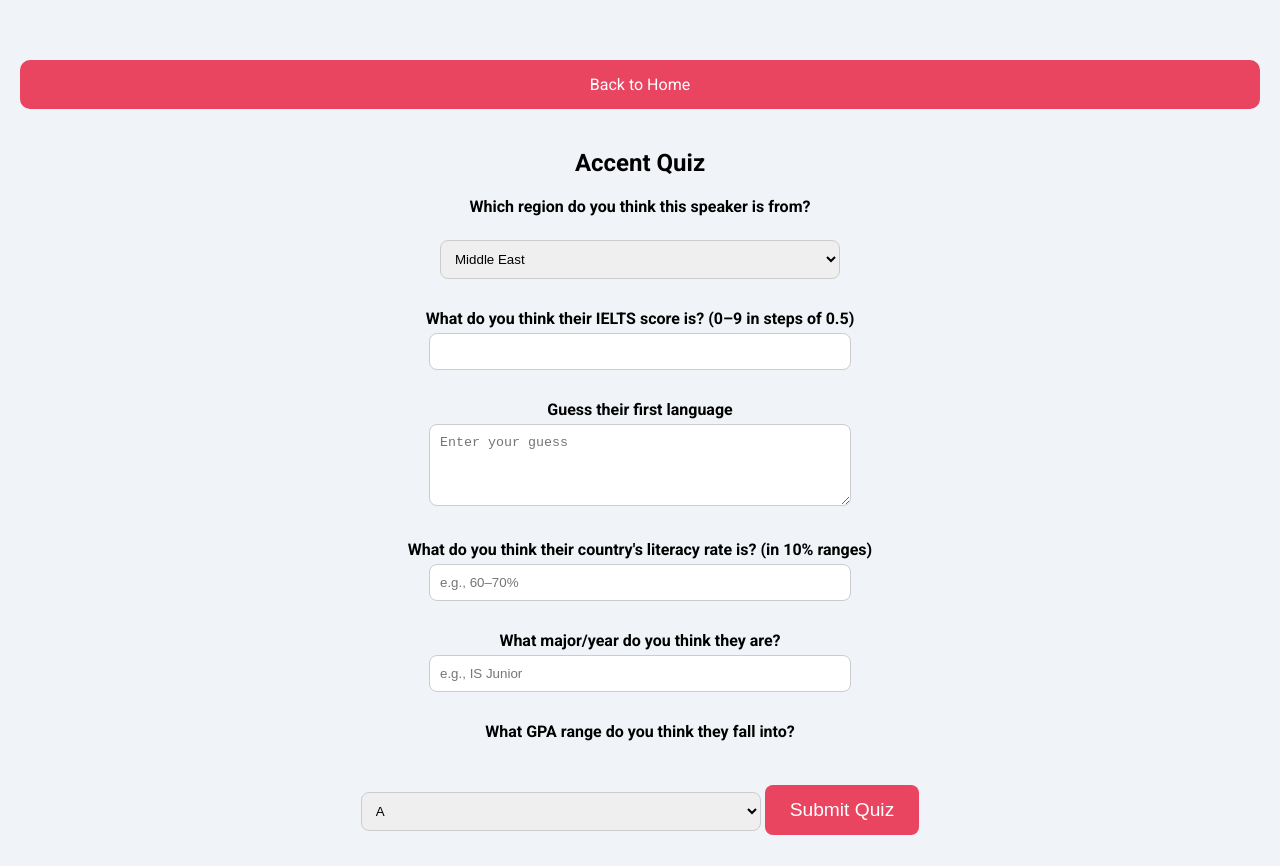
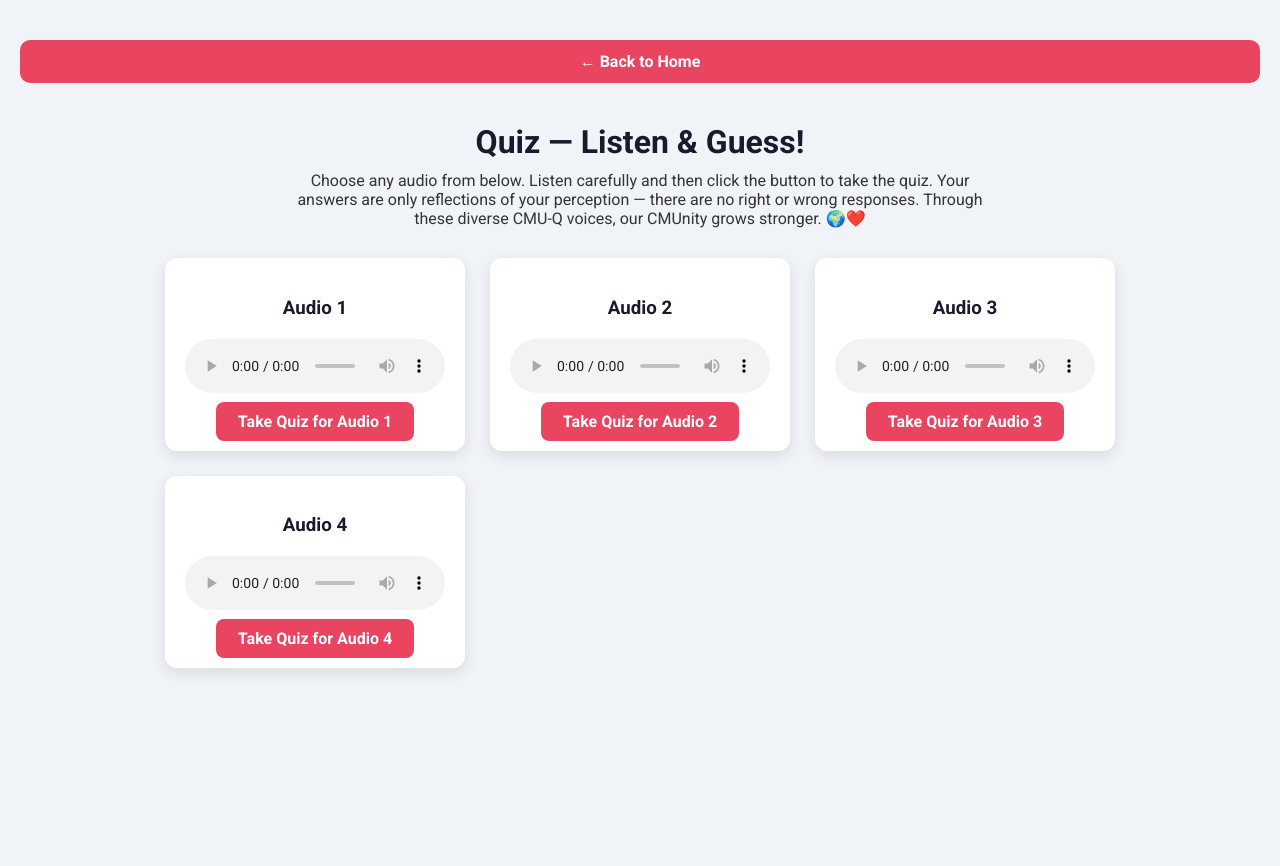
Before and after one commit to anuragdasa1/AccentX, a plain HTML site: page quiz.html in a window 1280 px wide. After the commit the page ends 800 px from the top, so only its background shows below. Drawn offline with Linux system fonts and the light colour scheme.

Commit message:
Update quiz.html

```diff
--- a/quiz.html
+++ b/quiz.html
@@ -5,145 +5,140 @@
 <meta name="viewport" content="width=device-width, initial-scale=1.0">
 <title>Accent Quiz - AccentX</title>
 <link href="https://fonts.googleapis.com/css2?family=Roboto:wght@400;700&display=swap" rel="stylesheet">
+
 <style>
-:root { --primary-color:#1a1a2e; --secondary-color:#e94560; --hover-color:#16213e; }
-body { font-family: 'Roboto', sans-serif; background:#f0f4f8; margin:0; padding:20px; text-align:center; }
-h1 { color: var(--primary-color); margin-bottom: 30px;}
-label { display:block; margin:15px 0 5px; font-weight:bold;}
-input, select, textarea { padding:10px; width:80%; max-width:400px; border-radius:5px; border:1px solid #ccc;}
-button { margin-top:20px; padding:15px 30px; font-size:1.2rem; border:none; border-radius:10px; background:var(--secondary-color); color:white; cursor:pointer; transition:0.2s;}
-button:hover { background:var(--hover-color); transform: scale(1.05);}
-.result { margin-top:30px; font-weight:bold; }
-audio { margin-top:20px; outline:none; width:80%; max-width:400px;}
-.back-btn { display:block; margin:40px auto; padding:15px 30px; background: var(--secondary-color); color:white; text-decoration:none; border-radius:10px;}
-.back-btn:hover { background: var(--hover-color);}
-</style>
-</head>
-<body>
-<a class="back-btn" href="index.html">Back to Home</a>
-<div class="container">
-<h2>Accent Quiz</h2>
+:root {
+    --primary-color:#1a1a2e;
+    --secondary-color:#e94560;
+    --hover-color:#16213e;
+}
 
-<form action="https://docs.google.com/forms/d/e/YOUR_FORM_ID/formResponse" method="POST" target="_blank">
+body {
+    font-family: 'Roboto', sans-serif;
+    background:#f0f4f8;
+    margin:0;
+    padding:20px;
+    text-align:center;
+}
+h1 {
+    color: var(--primary-color);
+    margin-bottom: 10px;
+}
+p {
+    color:#333;
+    max-width:700px;
+    margin:0 auto 30px;
+}
 
-    <!-- Region Guess -->
-    <label>Which region do you think this speaker is from?</label><br>
-    <select name="entry.REGION_ID" required
-            style="width:100%; padding:10px; border-radius:8px; margin-bottom:15px;">
-        <option>Middle East</option>
-        <option>Africa</option>
-        <option>South Asia</option>
-        <option>Central Asia</option>
-        <option>China</option>
-    </select>
+.back-btn {
+    display:block;
+    margin:20px auto 40px;
+    padding:12px 25px;
+    background: var(--secondary-color);
+    color:white;
+    text-decoration:none;
+    border-radius:10px;
+    font-weight:bold;
+}
+.back-btn:hover { background: var(--hover-color); }
 
-    <!-- IELTS Guess -->
-    <label>What do you think their IELTS score is? (0–9 in steps of 0.5)</label>
-    <input type="number" name="entry.IELTS_ID" step="0.5" min="0" max="9" required
-           style="width:100%; padding:10px; border-radius:8px; margin-bottom:15px;">
-
-    <!-- First Language -->
-    <label>Guess their first language</label>
-    <textarea name="entry.FIRSTLANG_ID" required
-              placeholder="Enter your guess"
-              style="width:100%; height:60px; padding:10px; border-radius:8px; margin-bottom:15px;"></textarea>
-
-    <!-- Literacy Rate -->
-    <label>What do you think their country's literacy rate is? (in 10% ranges)</label>
-    <input type="text" name="entry.LITERACY_ID" required placeholder="e.g., 60–70%"
-           style="width:100%; padding:10px; border-radius:8px; margin-bottom:15px;">
-
-    <!-- Major / Year -->
-    <label>What major/year do you think they are?</label>
-    <input type="text" name="entry.MAJOR_ID" required placeholder="e.g., IS Junior"
-           style="width:100%; padding:10px; border-radius:8px; margin-bottom:15px;">
-
-    <!-- GPA Range -->
-    <label>What GPA range do you think they fall into?</label><br>
-    <select name="entry.GPA_ID" required
-            style="width:100%; padding:10px; border-radius:8px; margin-bottom:15px;">
-        <option>A</option>
-        <option>B</option>
-        <option>C</option>
-        <option>D</option>
-    </select>
-
-    <button type="submit"
-        style="background:#e94560; color:white; padding:14px 25px; border:none; border-radius:8px; cursor:pointer;">
-        Submit Quiz
-    </button>
-
-</form>
-</div>
-
-<script>
-// Placeholder correct answers
-const correctAnswers = {
-    country: "South Asia",
-    ielts: 7.5,
-    language: "Nepali",
-    literacy: 85,
-    major: "CS/Junior",
-    gpa: "A"
-};
-
-function checkAnswers() {
-    const form = document.getElementById("quizForm");
-    const resultDiv = document.getElementById("result");
-    const userAnswers = {
-        country: form.country.value,
-        ielts: parseFloat(form.ielts.value),
-        language: form.language.value,
-        literacy: parseInt(form.literacy.value),
-        major: form.major.value,
-        gpa: form.gpa.value
-    };
-    let score = 0;
-    if(userAnswers.country === correctAnswers.country) score++;
-    if(userAnswers.ielts === correctAnswers.ielts) score++;
-    if(userAnswers.language.toLowerCase() === correctAnswers.language.toLowerCase()) score++;
-    if(userAnswers.literacy === correctAnswers.literacy) score++;
-    if(userAnswers.major.toLowerCase() === correctAnswers.major.toLowerCase()) score++;
-    if(userAnswers.gpa === correctAnswers.gpa) score++;
-
-    resultDiv.innerHTML = `You got ${score}/6 correct! <br> Correct Answers: <br>
-    Country: ${correctAnswers.country} <br>
-    IELTS: ${correctAnswers.ielts} <br>
-    First Language: ${correctAnswers.language} <br>
-    Literacy Rate: ${correctAnswers.literacy}% <br>
-    Major/Year: ${correctAnswers.major} <br>
-    GPA: ${correctAnswers.gpa}`;
-}
 .quiz-grid {
     display: grid;
-    grid-template-columns: repeat(auto-fit, minmax(250px, 1fr)); /* max 3 columns */
-    gap: 20px;
-    max-width: 900px;
+    grid-template-columns: repeat(auto-fill, minmax(250px, 1fr));
+    gap: 25px;
+    max-width: 950px;
     margin: 0 auto;
 }
 
-.quiz-item {
-    background: var(--accent-color);
-    padding: 15px;
-    border-radius: 10px;
-    box-shadow: 0 5px 10px rgba(0,0,0,0.1);
+.audio-card {
+    background:white;
+    border-radius:12px;
+    padding:20px;
+    box-shadow:0 5px 15px rgba(0,0,0,0.1);
 }
 
-.submit-btn {
-    display: block;
-    margin: 30px auto;
-    padding: 15px 40px;
-    background: var(--secondary-color);
-    color: white;
-    border: none;
-    border-radius: 10px;
-    cursor: pointer;
-}
-.submit-btn:hover {
-    background: var(--hover-color);
-    transform: scale(1.05);
+.audio-card h3 {
+    color: var(--primary-color);
+    margin-bottom:10px;
 }
 
-</script>
+audio {
+    width:100%;
+    margin:10px 0 15px;
+}
+
+.quiz-btn {
+    padding:10px 22px;
+    background: var(--secondary-color);
+    border:none;
+    border-radius:8px;
+    color:white;
+    cursor:pointer;
+    font-weight:bold;
+    text-decoration:none;
+}
+.quiz-btn:hover { background: var(--hover-color); }
+</style>
+</head>
+
+<body>
+
+<a class="back-btn" href="index.html">← Back to Home</a>
+
+<h1>Quiz — Listen & Guess!</h1>
+<p>
+Choose any audio from below. Listen carefully and then click the button to take the quiz.
+Your answers are only reflections of your perception — there are no right or wrong responses.
+Through these diverse CMU-Q voices, our CMUnity grows stronger. 🌍❤️
+</p>
+
+<div class="quiz-grid">
+
+    <!-- AUDIO 1 -->
+    <div class="audio-card">
+        <h3>Audio 1</h3>
+        <audio controls>
+            <source src="yoyo.mp3" type="audio/mp3">
+        </audio>
+        <a class="quiz-btn" target="_blank" href="https://docs.google.com/forms/d/1DjBIqKNIo-G6zcP8rBEv9yXPsbPT73HXdCaxBSqK6xc/edit">
+            Take Quiz for Audio 1
+        </a>
+    </div>
+
+    <!-- AUDIO 2 -->
+    <div class="audio-card">
+        <h3>Audio 2</h3>
+        <audio controls>
+            <source src="ababiya.mp3" type="audio/mp3">
+        </audio>
+        <a class="quiz-btn" target="_blank" href="https://docs.google.com/forms/d/1DjBIqKNIo-G6zcP8rBEv9yXPsbPT73HXdCaxBSqK6xc/edit">
+            Take Quiz for Audio 2
+        </a>
+    </div>
+
+    <!-- AUDIO 3 -->
+    <div class="audio-card">
+        <h3>Audio 3</h3>
+        <audio controls>
+            <source src="ahmad.mp3" type="audio/mp3">
+        </audio>
+        <a class="quiz-btn" target="_blank" href="https://docs.google.com/forms/d/1DjBIqKNIo-G6zcP8rBEv9yXPsbPT73HXdCaxBSqK6xc/edit">
+            Take Quiz for Audio 3
+        </a>
+    </div>
+
+    <!-- AUDIO 4 -->
+    <div class="audio-card">
+        <h3>Audio 4</h3>
+        <audio controls>
+            <source src="jahangir.mp3" type="audio/mp3">
+        </audio>
+        <a class="quiz-btn" target="_blank" href="https://docs.google.com/forms/d/1DjBIqKNIo-G6zcP8rBEv9yXPsbPT73HXdCaxBSqK6xc/edit">
+            Take Quiz for Audio 4
+        </a>
+    </div>
+
+</div>
+
 </body>
 </html>
```
